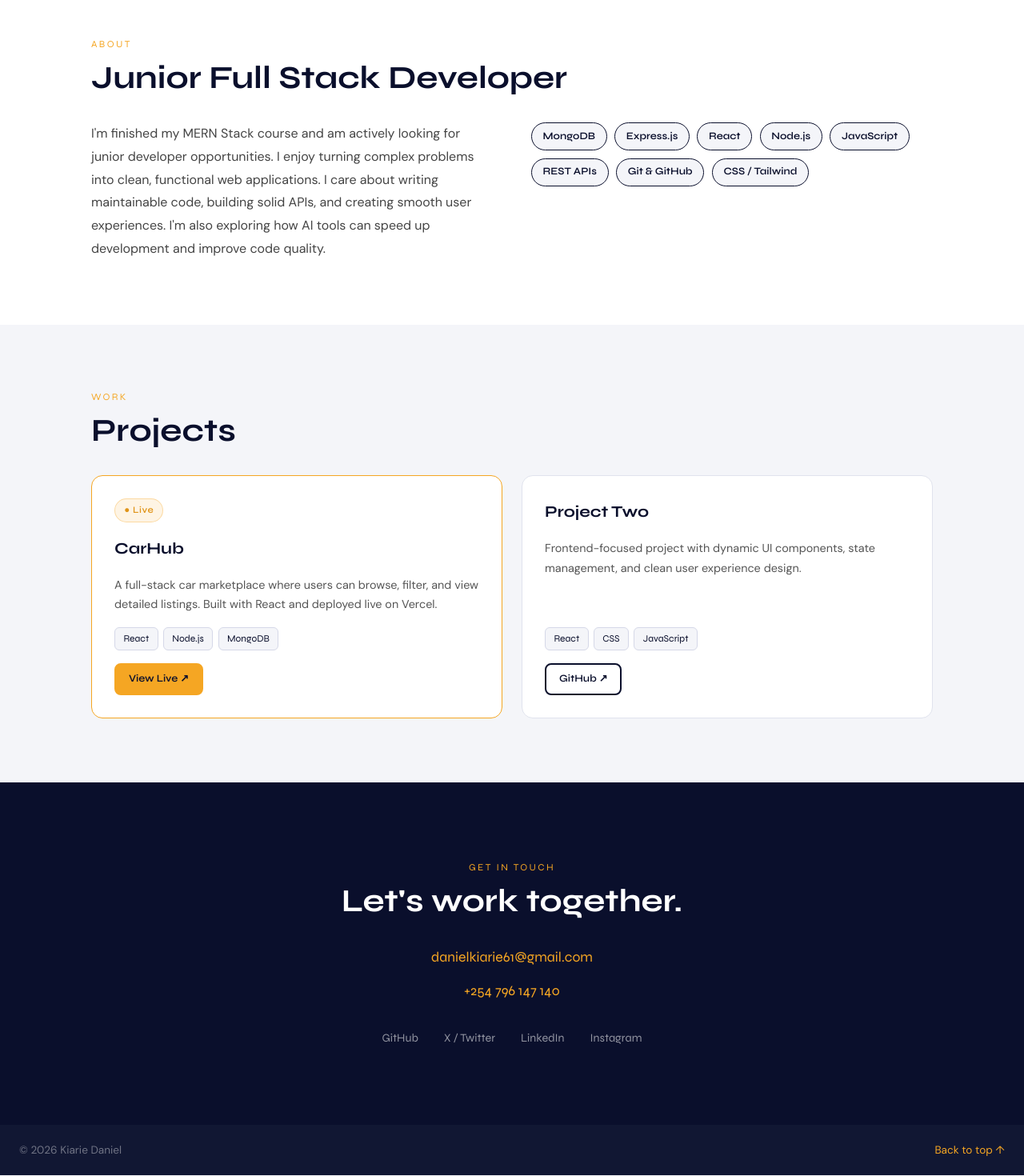
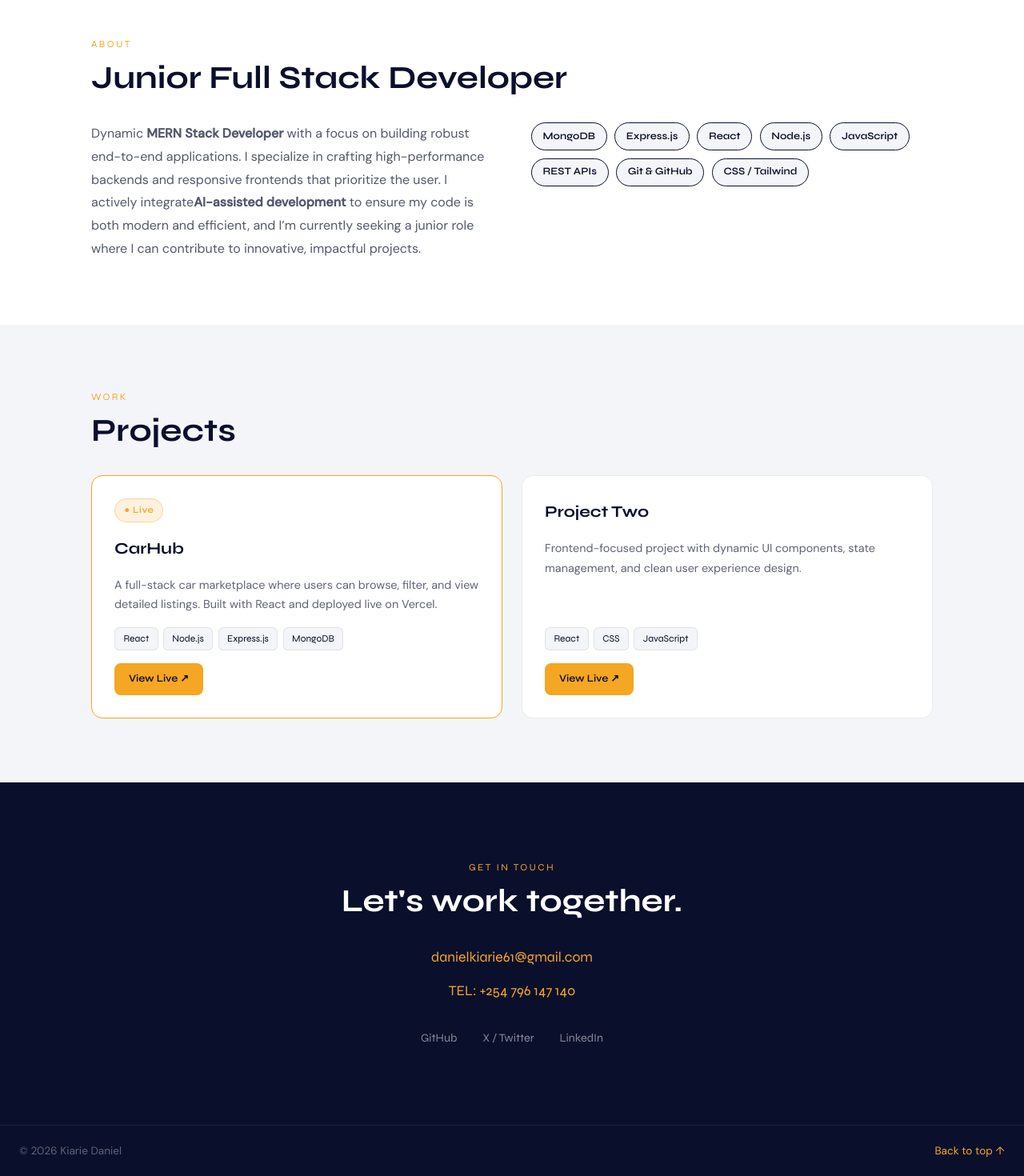
Before and after one commit to daniel-kiarie/Kiarie-Daniel-portfolio, a React (Vite) app: page / in a window 1280 px wide. Shown: the part 752-2222 px from the top of the page at 80% size. Built offline with nearby package versions, Linux system fonts and the light colour scheme.

Commit message:
Revamped the CSS and the UI

```diff
--- a/src/App.css
+++ b/src/App.css
@@ -8,15 +8,16 @@
 }
 
 :root {
-  --navy:   #0A0F2C;
-  --navy-2: #111733;
-  --navy-3: #1a2040;
-  --amber:  #F5A623;
-  --amber-2:#e09418;
-  --white:  #FFFFFF;
-  --off:    #F4F5F9;
-  --muted:  #8892a4;
-  --text:   #1a1a2e;
+  /* ── 2 COLORS ONLY ── */
+  --navy:  #0A0F2C;
+  --amber: #F5A623;
+
+  /* opacity variants — still the same 2 colors */
+  --navy-light:  rgba(10, 15, 44, 0.08);
+  --amber-dim:   rgba(245, 166, 35, 0.15);
+
+  --white: #FFFFFF;
+  --off:   #F4F5F9;
 
   --font-head: 'Syne', 'Segoe UI', sans-serif;
   --font-body: 'DM Sans', 'Segoe UI', sans-serif;
@@ -29,23 +30,20 @@
   --nav-h: 70px;
 }
 
-
-html {
-  scroll-behavior: smooth;
-}
+html { scroll-behavior: smooth; }
 
 body {
   font-family: var(--font-body);
   background: var(--off);
-  color: var(--text);
+  color: var(--navy);
   line-height: 1.7;
 }
 
-a { color: inherit; text-decoration: none; }
-ul { list-style: none; }
+a   { color: inherit; text-decoration: none; }
+ul  { list-style: none; }
 img { display: block; max-width: 100%; }
 
-/* ─── LAYOUT HELPERS ──────────────────────────────────────────────────────── */
+/* ─── LAYOUT ──────────────────────────────────────────────────────────────── */
 .section__inner {
   max-width: var(--max-w);
   margin: 0 auto;
@@ -82,7 +80,7 @@ img { display: block; max-width: 100%; }
   transition: transform 0.15s, opacity 0.15s;
   border: 2px solid transparent;
 }
-.btn:hover { transform: translateY(-2px); opacity: 0.92; }
+.btn:hover  { transform: translateY(-2px); opacity: 0.88; }
 .btn:active { transform: translateY(0); }
 
 .btn--primary {
@@ -90,19 +88,14 @@ img { display: block; max-width: 100%; }
   color: var(--navy);
   border-color: var(--amber);
 }
-
 .btn--outline {
   background: transparent;
   color: var(--navy);
   border-color: var(--navy);
 }
+.btn--sm { padding: 0.45rem 1rem; font-size: 0.8rem; }
 
-.btn--sm {
-  padding: 0.45rem 1rem;
-  font-size: 0.8rem;
-}
-
-/* ─── SIDEBAR ──────────────────────────────────────────────────────────────── */
+/* ─── SIDEBAR ─────────────────────────────────────────────────────────────── */
 .sidebar {
   position: fixed;
   top: 0; left: 0;
@@ -119,7 +112,6 @@ img { display: block; max-width: 100%; }
   transition: transform 0.3s ease;
   overflow-y: auto;
 }
-
 .sidebar--open { transform: translateX(0); }
 
 .sidebar__close {
@@ -143,29 +135,29 @@ img { display: block; max-width: 100%; }
   object-fit: cover;
   border: 3px solid var(--amber);
 }
-.sidebar__name { font-family: var(--font-head); font-size: 1rem; font-weight: 700; }
-.sidebar__title { font-size: 0.78rem; color: var(--muted); }
+.sidebar__name  { font-family: var(--font-head); font-size: 1rem; font-weight: 700; color: var(--white); }
+.sidebar__title { font-size: 0.78rem; color: rgba(255,255,255,0.5); }
 
 .sidebar__nav ul { display: flex; flex-direction: column; gap: 0.25rem; }
 .sidebar__nav a {
   display: block;
   padding: 0.55rem 0.75rem;
   border-radius: 6px;
-  color: #ccc;
+  color: rgba(255,255,255,0.7);
   font-size: 0.95rem;
   transition: background 0.2s, color 0.2s;
 }
-.sidebar__nav a:hover { background: var(--navy-3); color: var(--amber); }
+.sidebar__nav a:hover { background: rgba(255,255,255,0.07); color: var(--amber); }
 
 .sidebar__links {
   display: flex;
   flex-direction: column;
   gap: 0.5rem;
   margin-top: auto;
-  border-top: 1px solid var(--navy-3);
+  border-top: 1px solid rgba(255,255,255,0.1);
   padding-top: 1.5rem;
 }
-.sidebar__links a { color: var(--muted); font-size: 0.85rem; transition: color 0.2s; }
+.sidebar__links a { color: rgba(255,255,255,0.45); font-size: 0.85rem; transition: color 0.2s; }
 .sidebar__links a:hover { color: var(--amber); }
 
 .sidebar__overlay {
@@ -176,9 +168,7 @@ img { display: block; max-width: 100%; }
 }
 
 /* ─── NAVBAR ──────────────────────────────────────────────────────────────── */
-header {
-  background: var(--navy);
-}
+header { background: var(--navy); }
 
 .navbar {
   max-width: var(--max-w);
@@ -196,20 +186,11 @@ header {
   font-weight: 700;
   color: var(--white);
   margin-right: auto;
-  letter-spacing: 0.01em;
 }
 .nav__brand:hover { color: var(--amber); }
 
-.nav__links {
-  display: flex;
-  align-items: center;
-  gap: 1.75rem;
-}
-.nav__links a {
-  font-size: 0.9rem;
-  color: rgba(255,255,255,0.75);
-  transition: color 0.2s;
-}
+.nav__links { display: flex; align-items: center; gap: 1.75rem; }
+.nav__links a { font-size: 0.9rem; color: rgba(255,255,255,0.7); transition: color 0.2s; }
 .nav__links a:hover { color: var(--amber); }
 
 .menu-btn {
@@ -237,8 +218,7 @@ header {
 .hero__tag {
   display: inline-flex;
   align-items: center;
-  gap: 6px;
-  background: rgba(245,166,35,0.15);
+  background: var(--amber-dim);
   color: var(--amber);
   font-size: 0.78rem;
   font-family: var(--font-head);
@@ -258,7 +238,6 @@ header {
   line-height: 1.1;
   margin-bottom: 1.25rem;
 }
-
 .hero__accent { color: var(--amber); }
 
 .hero__sub {
@@ -270,24 +249,20 @@ header {
 .hero__sub strong { color: var(--amber); font-weight: 500; }
 
 .hero__cta { display: flex; gap: 1rem; flex-wrap: wrap; }
-
 .hero__cta .btn--outline {
   color: var(--white);
   border-color: rgba(255,255,255,0.35);
 }
 .hero__cta .btn--outline:hover { border-color: var(--amber); color: var(--amber); }
 
-/* hero image */
 .hero__image {
   flex: 0 0 260px;
   position: relative;
   display: flex;
   justify-content: center;
 }
-
 .hero__img-frame {
-  width: 220px;
-  height: 280px;
+  width: 220px; height: 280px;
   border-radius: var(--radius-lg);
   overflow: hidden;
   border: 3px solid var(--amber);
@@ -299,30 +274,12 @@ header {
   object-fit: cover;
   object-position: top;
 }
+.hero__img-dot { position: absolute; border-radius: 50%; background: var(--amber); z-index: 0; }
+.hero__img-dot--1 { width: 80px; height: 80px; opacity: 0.15; bottom: -20px; right: 10px; }
+.hero__img-dot--2 { width: 40px; height: 40px; opacity: 0.25; top: 20px;    left: -10px; }
 
-.hero__img-dot {
-  position: absolute;
-  border-radius: 50%;
-  z-index: 0;
-}
-.hero__img-dot--1 {
-  width: 80px; height: 80px;
-  background: var(--amber);
-  opacity: 0.18;
-  bottom: -20px; right: 10px;
-}
-.hero__img-dot--2 {
-  width: 40px; height: 40px;
-  background: var(--amber);
-  opacity: 0.3;
-  top: 20px; left: -10px;
-}
-
-/* ─── ABOUT ──────────────────────────────────────────────────────────────── */
-.about {
-  padding: 5rem 0;
-  background: var(--white);
-}
+/* ─── ABOUT ───────────────────────────────────────────────────────────────── */
+.about { padding: 5rem 0; background: var(--white); }
 
 .about__grid {
   display: grid;
@@ -331,17 +288,9 @@ header {
   align-items: start;
 }
 
-.about__bio {
-  font-size: 1rem;
-  color: #444;
-  line-height: 1.8;
-}
+.about__bio { font-size: 1rem; color: rgba(10,15,44,0.7); line-height: 1.8; }
 
-.skills__grid {
-  display: flex;
-  flex-wrap: wrap;
-  gap: 0.6rem;
-}
+.skills__grid { display: flex; flex-wrap: wrap; gap: 0.6rem; }
 
 .skill__pill {
   background: var(--off);
@@ -354,16 +303,10 @@ header {
   border-radius: 100px;
   transition: background 0.2s, color 0.2s;
 }
-.skill__pill:hover {
-  background: var(--navy);
-  color: var(--amber);
-}
+.skill__pill:hover { background: var(--navy); color: var(--amber); }
 
 /* ─── PROJECTS ────────────────────────────────────────────────────────────── */
-.projects {
-  padding: 5rem 0;
-  background: var(--off);
-}
+.projects { padding: 5rem 0; background: var(--off); }
 
 .projects__grid {
   display: grid;
@@ -373,29 +316,26 @@ header {
 
 .project-card {
   background: var(--white);
-  border: 1.5px solid #e0e3ed;
+  border: 1.5px solid var(--navy-light);
   border-radius: var(--radius-md);
   padding: 1.75rem;
   display: flex;
   flex-direction: column;
   gap: 1rem;
   transition: transform 0.2s, box-shadow 0.2s;
-  position: relative;
 }
 .project-card:hover {
   transform: translateY(-4px);
-  box-shadow: 0 12px 40px rgba(10,15,44,0.1);
+  box-shadow: 0 12px 40px var(--navy-light);
 }
-.project-card--live {
-  border-color: var(--amber);
-}
+.project-card--live { border-color: var(--amber); }
 
 .live-badge {
   display: inline-flex;
   align-items: center;
   gap: 4px;
-  background: rgba(245,166,35,0.12);
-  color: var(--amber-2);
+  background: var(--amber-dim);
+  color: var(--amber);
   font-size: 0.72rem;
   font-family: var(--font-head);
   font-weight: 600;
@@ -406,25 +346,10 @@ header {
   width: fit-content;
 }
 
-.project-card__title {
-  font-family: var(--font-head);
-  font-size: 1.25rem;
-  font-weight: 700;
-  color: var(--navy);
-}
+.project-card__title { font-family: var(--font-head); font-size: 1.25rem; font-weight: 700; color: var(--navy); }
+.project-card__desc  { font-size: 0.9rem; color: rgba(10,15,44,0.65); line-height: 1.7; flex: 1; }
 
-.project-card__desc {
-  font-size: 0.9rem;
-  color: #555;
-  line-height: 1.7;
-  flex: 1;
-}
-
-.project-card__tech {
-  display: flex;
-  flex-wrap: wrap;
-  gap: 0.4rem;
-}
+.project-card__tech  { display: flex; flex-wrap: wrap; gap: 0.4rem; }
 
 .tech-tag {
   background: var(--off);
@@ -433,79 +358,45 @@ header {
   font-family: var(--font-head);
   padding: 0.2rem 0.65rem;
   border-radius: 6px;
-  border: 1px solid #d5d8e8;
+  border: 1px solid var(--navy-light);
 }
 
-.project-card__links {
-  display: flex;
-  gap: 0.75rem;
-  flex-wrap: wrap;
-  margin-top: auto;
-}
+.project-card__links { display: flex; gap: 0.75rem; flex-wrap: wrap; margin-top: auto; }
 
-/* ─── CONTACT ─ */
-.contact {
-  background: var(--navy);
-  padding: 6rem 0;
-}
-
-.contact .section__heading {
-  color: var(--white);
-}
-
+/* ─── CONTACT ─────────────────────────────────────────────────────────────── */
+.contact { background: var(--navy); padding: 6rem 0; }
+.contact .section__heading { color: var(--white); }
 .contact__inner { text-align: center; }
 
-.contact__details {
-  display: flex;
-  flex-direction: column;
-  gap: 0.75rem;
-  margin-bottom: 2rem;
-}
+.contact__details { display: flex; flex-direction: column; gap: 0.75rem; margin-bottom: 2rem; }
 
-.contact__link {
-  font-family: var(--font-head);
-  font-size: 1.1rem;
-  color: var(--amber);
-  transition: opacity 0.2s;
-}
+.contact__link { font-family: var(--font-head); font-size: 1.1rem; color: var(--amber); transition: opacity 0.2s; }
 .contact__link:hover { opacity: 0.75; }
 
-.contact__socials {
-  display: flex;
-  justify-content: center;
-  gap: 2rem;
-  flex-wrap: wrap;
-}
-
-.contact__socials a {
-  color: rgba(255,255,255,0.55);
-  font-size: 0.9rem;
-  font-family: var(--font-head);
-  transition: color 0.2s;
-}
+.contact__socials { display: flex; justify-content: center; gap: 2rem; flex-wrap: wrap; }
+.contact__socials a { color: rgba(255,255,255,0.5); font-size: 0.9rem; font-family: var(--font-head); transition: color 0.2s; }
 .contact__socials a:hover { color: var(--amber); }
 
-/* FOOTER */
+/* ─── FOOTER ──────────────────────────────────────────────────────────────── */
 .footer {
-  background: var(--navy-2);
+  background: var(--navy);
+  border-top: 1px solid rgba(255,255,255,0.08);
   padding: 1.25rem 1.5rem;
   display: flex;
   justify-content: space-between;
   align-items: center;
   font-size: 0.85rem;
-  color: rgba(255,255,255,0.4);
+  color: rgba(255,255,255,0.35);
   flex-wrap: wrap;
   gap: 0.5rem;
 }
 .footer a { color: var(--amber); transition: opacity 0.2s; }
 .footer a:hover { opacity: 0.75; }
 
-/* ─── RESPONSIVE ───── */
-
-/* Tablet */
+/* ─── RESPONSIVE ──────────────────────────────────────────────────────────── */
 @media (max-width: 768px) {
   .nav__links { display: none; }
-  .menu-btn { display: block; }
+  .menu-btn   { display: block; }
 
   .hero {
     flex-direction: column-reverse;
@@ -514,32 +405,18 @@ header {
     text-align: center;
   }
   .hero__image { flex: 0 0 auto; }
-  .hero__sub { margin-left: auto; margin-right: auto; }
-  .hero__cta { justify-content: center; }
+  .hero__sub   { margin-left: auto; margin-right: auto; }
+  .hero__cta   { justify-content: center; }
 
-  .about__grid {
-    grid-template-columns: 1fr;
-    gap: 2rem;
-  }
-
-  .projects__grid {
-    grid-template-columns: 1fr;
-  }
+  .about__grid    { grid-template-columns: 1fr; gap: 2rem; }
+  .projects__grid { grid-template-columns: 1fr; }
 }
 
-/* Mobile */
 @media (max-width: 480px) {
-  .hero__heading { font-size: 2rem; }
+  .hero__heading   { font-size: 2rem; }
   .hero__img-frame { width: 180px; height: 230px; }
-
-  .btn { padding: 0.65rem 1.4rem; }
-
+  .btn             { padding: 0.65rem 1.4rem; }
   .section__heading { font-size: 1.6rem; }
-
   .contact__socials { gap: 1.25rem; }
-
-  .footer {
-    flex-direction: column;
-    text-align: center;
-  }
+  .footer          { flex-direction: column; text-align: center; }
 }
--- a/src/App.jsx
+++ b/src/App.jsx
@@ -10,7 +10,7 @@ const projects = [
     title: "CarHub",
     description:
       "A full-stack car marketplace where users can browse, filter, and view detailed listings. Built with React and deployed live on Vercel.",
-    tech: ["React", "Node.js", "MongoDB"],
+    tech: ["React", "Node.js", "Express.js", "MongoDB"],
     live: "https://carhub-ten-orpin.vercel.app/",
     github: null,
     isLive: true,
@@ -21,15 +21,21 @@ const projects = [
     description:
       "Frontend-focused project with dynamic UI components, state management, and clean user experience design.",
     tech: ["React", "CSS", "JavaScript"],
-    live: null,
-    github: "https://netflix-landing-page-jade.vercel.app/",
+    live: "https://netflix-landing-page-jade.vercel.app/",
+    github: null,
     isLive: false,
   },
 ];
 
 const skills = [
-  "MongoDB", "Express.js", "React", "Node.js",
-  "JavaScript", "REST APIs", "Git & GitHub", "CSS / Tailwind",
+  "MongoDB",
+  "Express.js",
+  "React",
+  "Node.js",
+  "JavaScript",
+  "REST APIs",
+  "Git & GitHub",
+  "CSS / Tailwind",
 ];
 
 export default function App() {
@@ -41,7 +47,11 @@ export default function App() {
     <>
       {/* SIDEBAR */}
       <aside className={`sidebar ${isOpen ? "sidebar--open" : ""}`}>
-        <button className="sidebar__close" onClick={closeMenu} aria-label="Close menu">
+        <button
+          className="sidebar__close"
+          onClick={closeMenu}
+          aria-label="Close menu"
+        >
           <img src={close} alt="" />
         </button>
         <div className="sidebar__profile">
@@ -61,10 +71,23 @@ export default function App() {
           </ul>
         </nav>
         <div className="sidebar__links">
-          <a href="https://github.com/daniel-kiarie" target="_blank" rel="noreferrer">GitHub</a>
-          <a href="https://x.com/am_Kiarie" target="_blank" rel="noreferrer">X / Twitter</a>
-          <a href="https://linkedin.com/in/kiarie-daniel-2a2213230" target="_blank" rel="noreferrer">LinkedIn</a>
-          <a href="https://www.instagram.com/iam_kiarie" target="_blank" rel="noreferrer">Instagram</a>
+          <a
+            href="https://github.com/daniel-kiarie"
+            target="_blank"
+            rel="noreferrer"
+          >
+            GitHub
+          </a>
+          <a href="https://x.com/am_Kiarie" target="_blank" rel="noreferrer">
+            X / Twitter
+          </a>
+          <a
+            href="https://linkedin.com/in/kiarie-daniel-2a2213230"
+            target="_blank"
+            rel="noreferrer"
+          >
+            LinkedIn
+          </a>
         </div>
       </aside>
 
@@ -73,16 +96,34 @@ export default function App() {
       {/* NAVBAR */}
       <header id="home">
         <nav className="navbar">
-          <a href="#home" className="nav__brand">Kiarie Daniel</a>
+          <a href="#home" className="nav__brand">
+            Kiarie Daniel
+          </a>
           <ul className="nav__links">
-            <li><a href="#about">About</a></li>
-            <li><a href="#projects">Projects</a></li>
-            <li><a href="#contact">Contact</a></li>
             <li>
-              <a href="https://github.com/daniel-kiarie" target="_blank" rel="noreferrer">GitHub</a>
+              <a href="#about">About</a>
+            </li>
+            <li>
+              <a href="#projects">Projects</a>
+            </li>
+            <li>
+              <a href="#contact">Contact</a>
+            </li>
+            <li>
+              <a
+                href="https://github.com/daniel-kiarie"
+                target="_blank"
+                rel="noreferrer"
+              >
+                GitHub
+              </a>
             </li>
           </ul>
-          <button className="menu-btn" onClick={() => setIsOpen(true)} aria-label="Open menu">
+          <button
+            className="menu-btn"
+            onClick={() => setIsOpen(true)}
+            aria-label="Open menu"
+          >
             <img src={menu} alt="" />
           </button>
         </nav>
@@ -92,15 +133,19 @@ export default function App() {
           <div className="hero__text">
             <span className="hero__tag">Available for hire</span>
             <h1 className="hero__heading">
-              Building the web,<br />
+              Building the web,
+              <br />
               <span className="hero__accent">one stack at a time.</span>
             </h1>
             <p className="hero__sub">
-              I'm <strong>Kiarie Daniel Kamau</strong> — a MERN Stack Developer turning
-              complex ideas into scalable, high-performing web applications.
+              I'm <strong>Kiarie Daniel Kamau</strong>. I build scalable,
+              full-stack web applications using MongoDB, Express, React, and
+              Node.js.
             </p>
             <div className="hero__cta">
-              <a href="#projects" className="btn btn--primary">View My Work</a>
+              <a href="#projects" className="btn btn--primary">
+                View My Work
+              </a>
               <a
                 href="https://drive.google.com/file/d/1PJkfLRUk1nmZz7qYk-tZZlPZdmk0K091/view?usp=sharing"
                 target="_blank"
@@ -128,15 +173,19 @@ export default function App() {
           <h2 className="section__heading">Junior Full Stack Developer</h2>
           <div className="about__grid">
             <p className="about__bio">
-              I'm finished my MERN Stack course and am actively looking for junior developer opportunities.
-              I enjoy turning complex problems into clean, functional web applications. I care
-              about writing maintainable code, building solid APIs, and creating smooth user
-              experiences. I'm also exploring how AI tools can speed up development and improve
-              code quality.
+              Dynamic <strong>MERN Stack Developer</strong> with a focus on
+              building robust end-to-end applications. I specialize in crafting
+              high-performance backends and responsive frontends that prioritize
+              the user. I actively integrate
+              <strong>AI-assisted development</strong> to ensure my code is both
+              modern and efficient, and I’m currently seeking a junior role
+              where I can contribute to innovative, impactful projects.
             </p>
             <div className="skills__grid">
               {skills.map((skill) => (
-                <span key={skill} className="skill__pill">{skill}</span>
+                <span key={skill} className="skill__pill">
+                  {skill}
+                </span>
               ))}
             </div>
           </div>
@@ -150,21 +199,38 @@ export default function App() {
           <h2 className="section__heading">Projects</h2>
           <div className="projects__grid">
             {projects.map((p) => (
-              <article key={p.title} className={`project-card ${p.isLive ? "project-card--live" : ""}`}>
+              <article
+                key={p.title}
+                className={`project-card ${p.isLive ? "project-card--live" : ""}`}
+              >
                 {p.isLive && <span className="live-badge">● Live</span>}
                 <h3 className="project-card__title">{p.title}</h3>
                 <p className="project-card__desc">{p.description}</p>
                 <div className="project-card__tech">
-                  {p.tech.map((t) => <span key={t} className="tech-tag">{t}</span>)}
+                  {p.tech.map((t) => (
+                    <span key={t} className="tech-tag">
+                      {t}
+                    </span>
+                  ))}
                 </div>
                 <div className="project-card__links">
                   {p.live && (
-                    <a href={p.live} target="_blank" rel="noreferrer" className="btn btn--primary btn--sm">
+                    <a
+                      href={p.live}
+                      target="_blank"
+                      rel="noreferrer"
+                      className="btn btn--primary btn--sm"
+                    >
                       View Live ↗
                     </a>
                   )}
                   {p.github && (
-                    <a href={p.github} target="_blank" rel="noreferrer" className="btn btn--outline btn--sm">
+                    <a
+                      href={p.github}
+                      target="_blank"
+                      rel="noreferrer"
+                      className="btn btn--outline btn--sm"
+                    >
                       GitHub ↗
                     </a>
                   )}
@@ -185,14 +251,27 @@ export default function App() {
               danielkiarie61@gmail.com
             </a>
             <a href="tel:+254796147140" className="contact__link">
-              +254 796 147 140
+              TEL: +254 796 147 140
             </a>
           </div>
           <div className="contact__socials">
-            <a href="https://github.com/daniel-kiarie" target="_blank" rel="noreferrer">GitHub</a>
-            <a href="https://x.com/am_Kiarie" target="_blank" rel="noreferrer">X / Twitter</a>
-            <a href="https://linkedin.com/in/kiarie-daniel-2a2213230" target="_blank" rel="noreferrer">LinkedIn</a>
-            <a href="https://www.instagram.com/iam_kiarie" target="_blank" rel="noreferrer">Instagram</a>
+            <a
+              href="https://github.com/daniel-kiarie"
+              target="_blank"
+              rel="noreferrer"
+            >
+              GitHub
+            </a>
+            <a href="https://x.com/am_Kiarie" target="_blank" rel="noreferrer">
+              X / Twitter
+            </a>
+            <a
+              href="https://linkedin.com/in/kiarie-daniel-2a2213230"
+              target="_blank"
+              rel="noreferrer"
+            >
+              LinkedIn
+            </a>
           </div>
         </div>
       </section>
```
